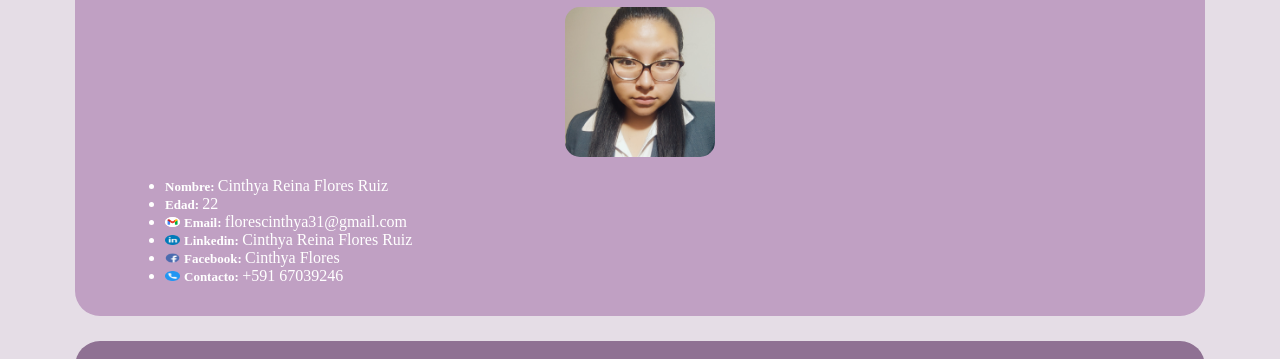
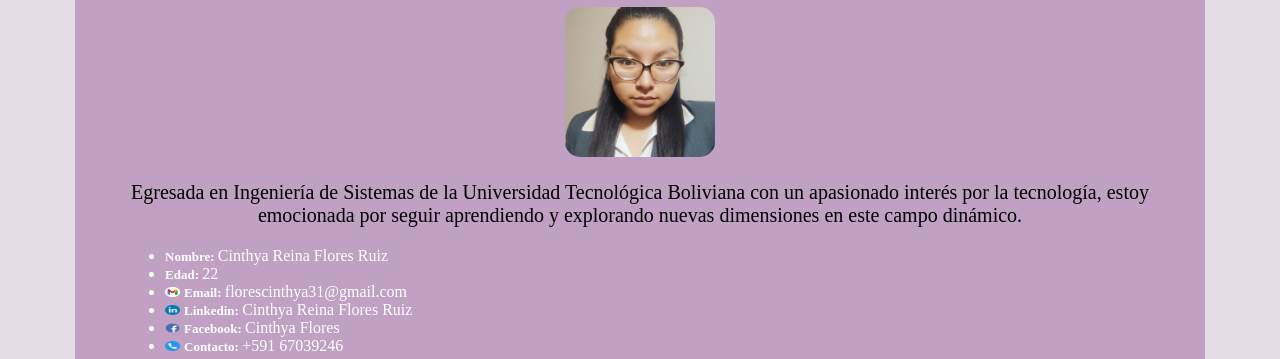
Before and after one commit to Flor17Cinthya/CV-Cinthya, a plain HTML site: page index.html in a window 1280 px wide. Shown: the part 125-484 px from the top of the page. Drawn offline with Linux system fonts and the light colour scheme.

Commit message:
Agregando Parrafo

```diff
--- a/index.html
+++ b/index.html
@@ -4,15 +4,21 @@
     <meta charset="UTF-8" />
     <meta name="viewport" content="width=device-width, initial-scale=1.0" />
     <link rel="stylesheet" href="./styles/styles.css" />
-    <title>CV CINTHYA FLORES</title>
+    <title>MI CV CINTHYA FLORES</title>
   </head>
   <body>
     <section id="personalData">
       <h1>CV CINTHYA FLORES</h1>
       <div>
         <center>
-          <img id="fotomia" src="./assets/images/yo.jpg" alt="Foto de Perfil" />
+          <img class="image-profile" src="./assets/images/yo.jpg" alt="Foto de Perfil" />
         </center>
+        <p class="profile-description">
+          Egresada en Ingeniería de Sistemas de la Universidad Tecnológica
+          Boliviana con un apasionado interés por la tecnología, estoy
+          emocionada por seguir aprendiendo y explorando nuevas dimensiones en
+          este campo dinámico.
+        </p>
         <ul>
           <li>
             <span style="font-weight: 800; font-size: small"> Nombre: </span>
@@ -135,9 +141,7 @@
             </p>
           </li>
           <li>
-            <span style="font-weight: 800; font-size: small">
-              Familia:
-            </span>
+            <span style="font-weight: 800; font-size: small"> Familia: </span>
             <p id="pas">
               Disfruto dedicar mi tiempo libre a actividades que fortalecen los
               lazos familiares y proporcionan momentos de entretenimiento
--- a/styles/styles.css
+++ b/styles/styles.css
@@ -20,11 +20,15 @@ h2{
 p{
     color: black;
 }
+.profile-description{
+    text-align: center;
+    font-size: 20px;
+}
 .icon{
     height: 10px;
     width: 15px;
 }
-#fotomia{
+.image-profile{
     height: 150px;
     width: 150px;
     border-radius: 15px;
```
